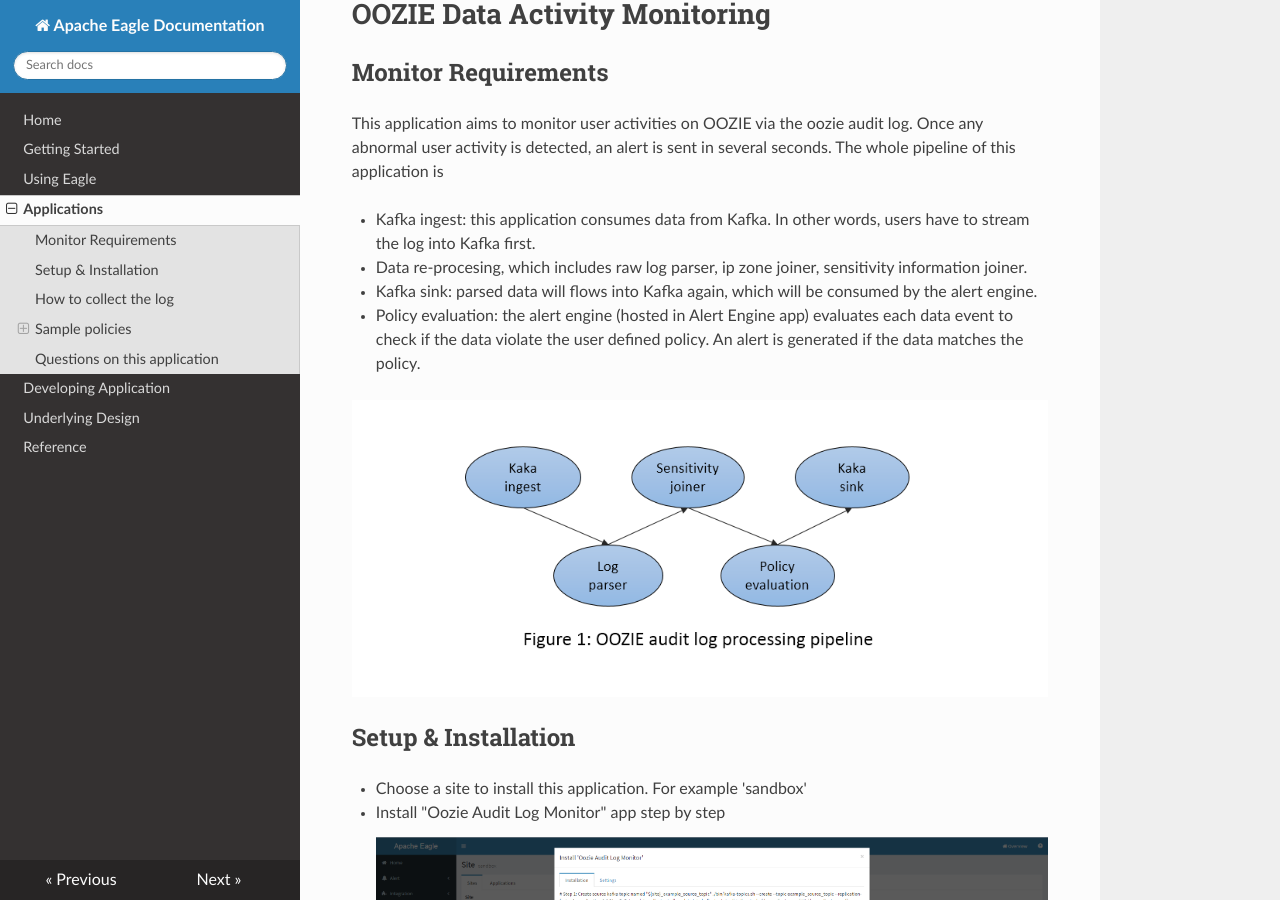
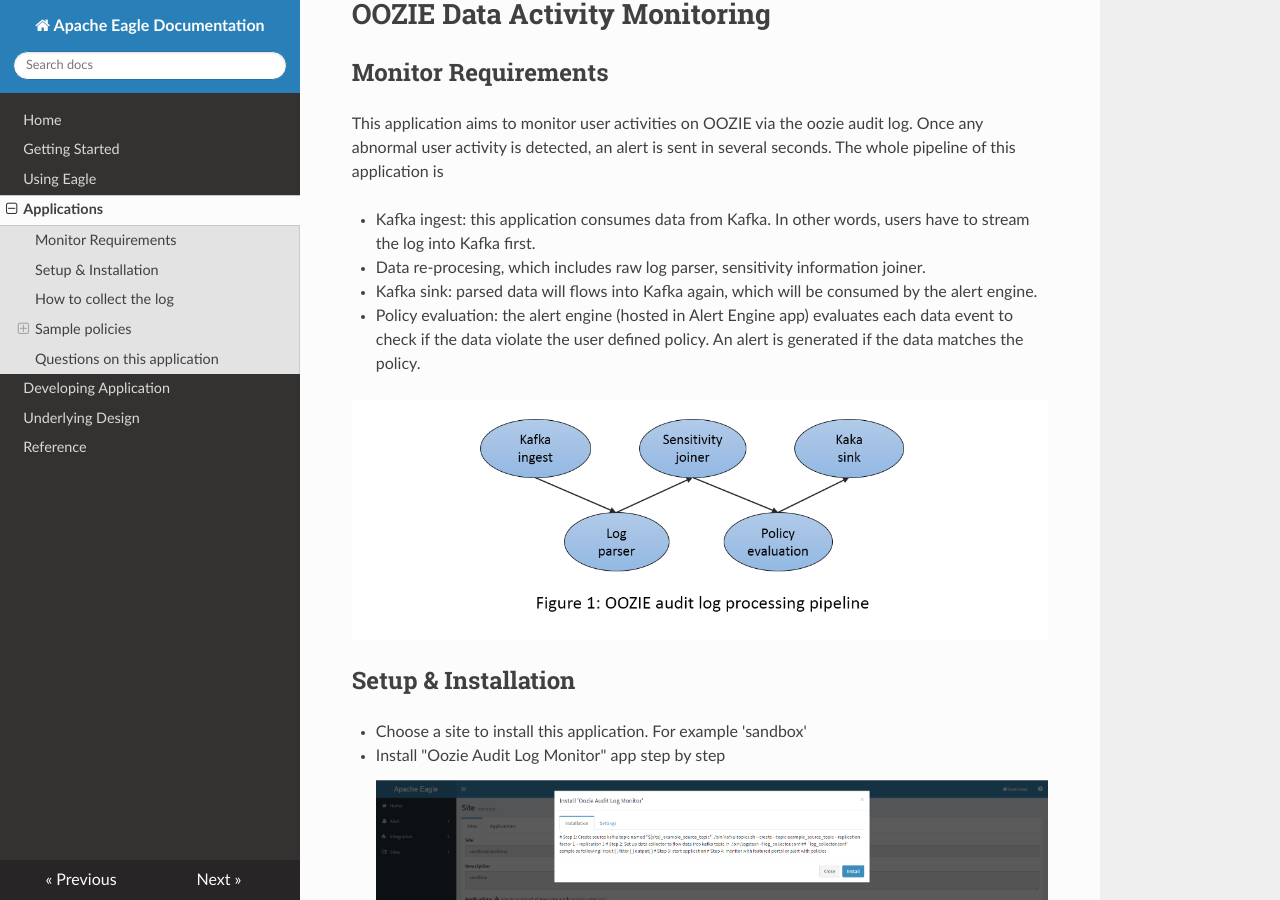
Before and after one commit to anyway1021/eagle-doc, an MkDocs documentation site: the page built from docs/applications.md, in a window 1280 px wide and 900 px high, scrolled down 3694 px. Built offline with MkDocs 1.6.1, drawn with Linux system fonts in a browser that asks for light colours; nearby versions of some CDN libraries; old or Windows-style settings are respelled for this version of MkDocs.

```diff
--- a/docs/applications.md
+++ b/docs/applications.md
@@ -79,7 +79,7 @@ This application aims to monitor user activities on OOZIE via the oozie audit lo
 
 * Kafka ingest: this application consumes data from Kafka. In other words, users have to stream the log into Kafka first.
 
-* Data re-procesing, which includes raw log parser, ip zone joiner, sensitivity information joiner.
+* Data re-procesing, which includes raw log parser, sensitivity information joiner.
 
 * Kafka sink: parsed data will flows into Kafka again, which will be consumed by the alert engine.
 
```
Also changed, not shown: docs/include/images/oozie_audit_log.png.
